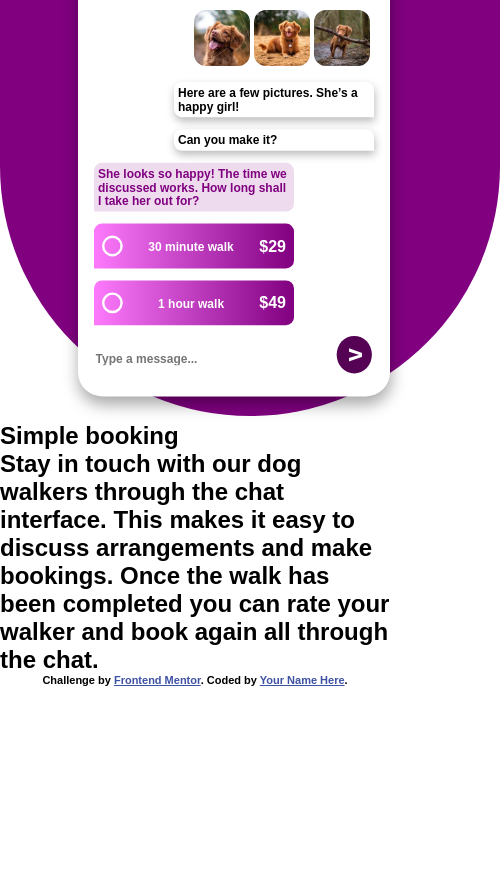
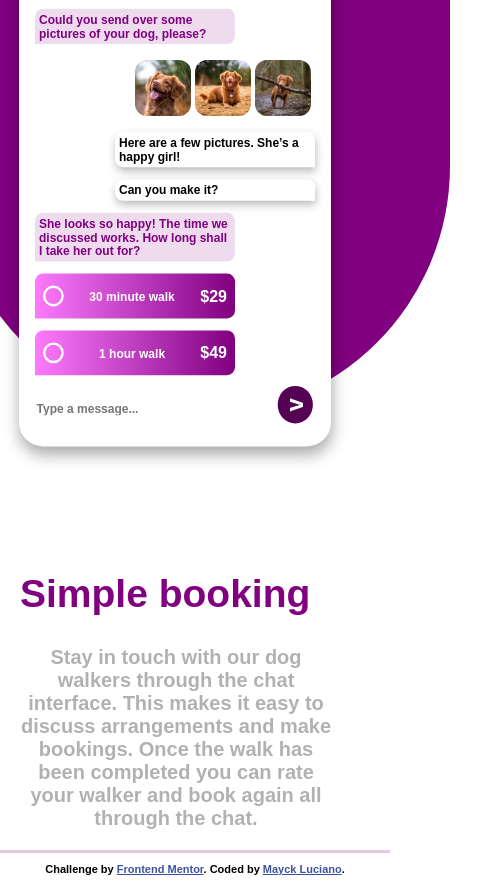
Before and after one commit to MayckL2/chat-app-css-illustration-master, a plain HTML site: page index.html in a window 390 px wide. Shown: the part 234-1119 px from the top of the page, 500 px wide, since content can reach past the window. Before the commit the page ends 920 px from the top, so only its background shows below. Drawn offline with Linux system fonts and the light colour scheme.

Commit message:
Add files via upload

```diff
--- a/index.html
+++ b/index.html
@@ -23,7 +23,7 @@
   </style>
 </head>
 
-<body>
+<body onresize="document.title= window.innerWidth">
 
   <div class="box">
   </div>
@@ -93,7 +93,7 @@
 
   <div class="attribution">
     Challenge by <a href="https://www.frontendmentor.io?ref=challenge" target="_blank">Frontend Mentor</a>.
-    Coded by <a href="#">Your Name Here</a>.
+    Coded by <a href="https://github.com/MayckL2">Mayck Luciano</a>.
   </div>
 </body>
 
--- a/style.scss
+++ b/style.scss
@@ -1,10 +1,21 @@
-*{
+* {
     margin: 0px;
     font-family: sans-serif;
     font-weight: bold;
 }
 
-.phone{
+body{
+    display: grid;
+    grid-template-columns: auto auto;
+    justify-content: center;
+    overflow-x: hidden;
+
+    @media (max-width: 1000px) {
+        grid-template-columns: auto;
+    }
+}
+
+.phone {
     margin: -50px 10vw !important;
     padding: 20px;
     width: 350px;
@@ -15,7 +26,11 @@
     box-shadow: 1px 10px 20px rgba(0, 0, 0, 0.349);
     scale: 0.8;
 
-    .borderCima{
+    @media (max-width: 500px) {
+        margin: 0px 0px 0px -20px !important;
+    }
+
+    .borderCima {
         height: 100px;
         width: 60%;
         border-radius: 30px;
@@ -25,7 +40,7 @@
         left: 80px;
     }
 
-    header{
+    header {
         background-image: linear-gradient(90deg, purple, rgb(253, 122, 253));
         border-radius: 20px 20px 5px 5px;
         display: flex;
@@ -34,7 +49,7 @@
         height: 80px;
         padding: 20px;
 
-        p{
+        p {
             color: white;
             font-weight: bold;
             padding: 5px 10px;
@@ -43,18 +58,19 @@
             transform: rotateZ(90deg);
         }
 
-        img{
+        img {
             width: 50px;
             border-radius: 50%;
+            border: solid white;
         }
 
-        div{
-            h1{
+        div {
+            h1 {
                 color: white;
                 font-size: 20px;
             }
 
-            p{
+            p {
                 color: white;
                 opacity: 0.5;
                 transform: rotateZ(0deg);
@@ -63,10 +79,10 @@
         }
     }
 
-    main{
+    main {
         padding: 10px 0px;
 
-        .other{
+        .other {
             background-color: rgba(128, 0, 128, 0.137);
             color: purple;
             margin-right: 100px;
@@ -74,31 +90,31 @@
             border-radius: 10px 10px 10px 0px;
         }
 
-        .you{
+        .you {
             box-shadow: 1px 5px 10px rgba(0, 0, 0, 0.274);
             margin-left: 100px;
             margin-bottom: 15px;
             border-radius: 10px 10px 0px 10px;
         }
 
-        .img{
+        .img {
             box-shadow: none;
             display: flex;
             gap: 5px;
             justify-content: flex-end;
         }
 
-        div{
+        div {
             padding: 5px;
             font-size: 15px;
 
-            img{
+            img {
                 width: 70px;
                 border-radius: 15px;
             }
         }
 
-        .price{
+        .price {
             background-image: linear-gradient(90deg, rgb(253, 122, 253), purple);
             margin-right: 100px;
             margin-bottom: 15px;
@@ -109,26 +125,26 @@
             align-items: center;
             justify-content: space-between;
 
-            .circle{
+            .circle {
                 width: 20px;
                 height: 20px;
                 border: solid;
                 border-radius: 50%;
             }
 
-            span{
+            span {
                 font-size: 20px;
             }
         }
 
-        input{
+        input {
             border: none;
             outline: none;
             width: 84%;
             font-size: 15px;
         }
 
-        button{
+        button {
             background-color: rgb(85, 2, 85);
             border: none;
             padding: 5px 15px;
@@ -140,12 +156,47 @@
     }
 }
 
-.box{
+.box {
     width: 500px;
     height: 1000px;
     border-radius: 250px;
     background-color: purple;
     position: absolute;
     top: -350px;
+    left: -50px;
 
 }
+
+.text {
+    width: 80%;
+    margin: 20% 50% 0 0;
+
+    @media (max-width: 1000px) {
+        margin: 50px 0px 20px 20px;
+
+        h1{
+            font-size: 10vw !important;
+        }
+
+        h2{
+            text-align: center;
+        }
+    }
+
+    h1{
+        color: purple;
+        font-size: 40px;
+        margin-bottom: 30px;
+    }
+
+    h2{
+        opacity: 0.3;
+        font-size: 20px;
+        width: 100%;
+    }
+}
+
+.attribution{
+    padding: 10px;
+    border-top: solid rgba(128, 0, 128, 0.219);
+}
```
Also changed, not shown: style.css, 1 other file.
